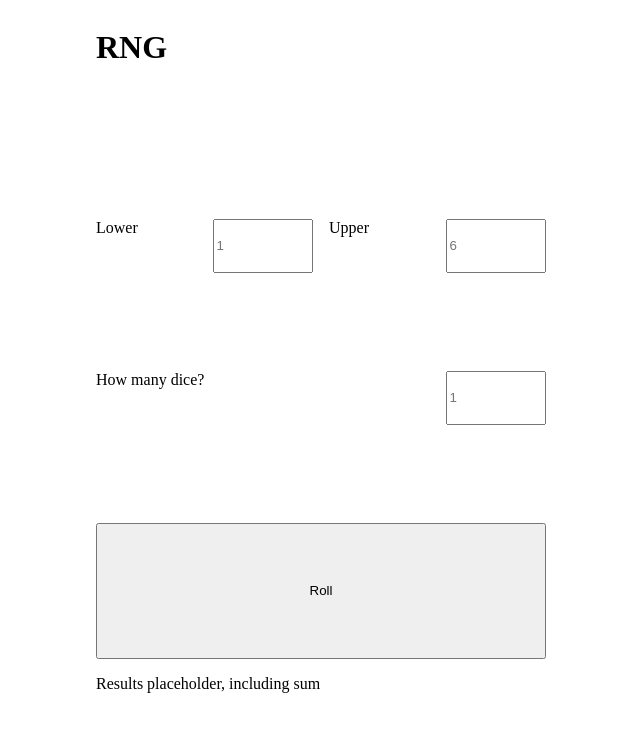
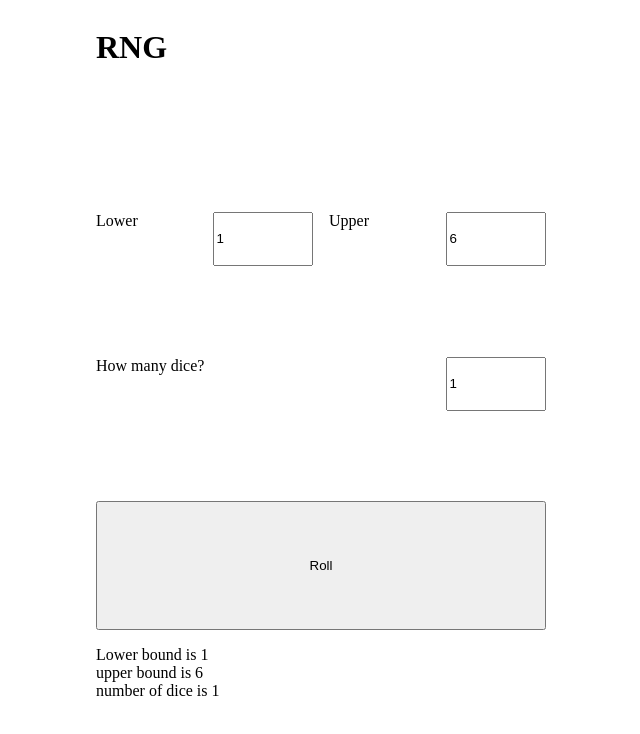
Before and after one commit to ipwnponies/personal-pwa, a Next.js app: page /random in a window 1280 px wide. Shown: the top 734 px of the page, without its empty margins (319-959 px from the left). Built offline with nearby package versions, Linux system fonts and the light colour scheme.

Commit message:
Add states for input

```diff
--- a/pages/random/index.jsx
+++ b/pages/random/index.jsx
@@ -3,6 +3,10 @@ import React, { useState } from 'react';
 import styles from './index.module.css';
 
 export default function Random() {
+  const [lowerBound, setLowerBound] = useState(1);
+  const [upperBound, setUpperBound] = useState(6);
+  const [numDice, setNumDice] = useState(1);
+
   return (
     <div className={styles.grid}>
       <h1 className={styles.h}>RNG</h1>
@@ -12,8 +16,9 @@ export default function Random() {
         type="number"
         max="100"
         min="1"
-        placeholder="1"
         className={styles.lowerInput}
+        value={lowerBound}
+        onChange={(e) => setLowerBound(parseInt(e.target.value, 10))}
       />
       <span className={styles.upperPrompt}>Upper</span>
       <input
@@ -21,8 +26,9 @@ export default function Random() {
         type="number"
         max="100"
         min="1"
-        placeholder="6"
         className={styles.upperInput}
+        value={upperBound}
+        onChange={(e) => setUpperBound(parseInt(e.target.value, 10))}
       />
       <span className={styles.dicePrompt}>How many dice?</span>
       <input
@@ -30,11 +36,18 @@ export default function Random() {
         type="number"
         max="20"
         min="1"
-        placeholder="1"
         className={styles.diceInput}
+        value={numDice}
+        onChange={(e) => setNumDice(parseInt(e.target.value, 10))}
       />
       <input type="button" value="Roll" className={styles.roll} />
-      <div className={styles.result}>Results placeholder, including sum</div>
+      <div className={styles.result}>
+        {`Lower bound is ${lowerBound}`}
+        <br />
+        {`upper bound is ${upperBound}`}
+        <br />
+        {`number of dice is ${numDice}`}
+      </div>
     </div>
   );
 }
```
